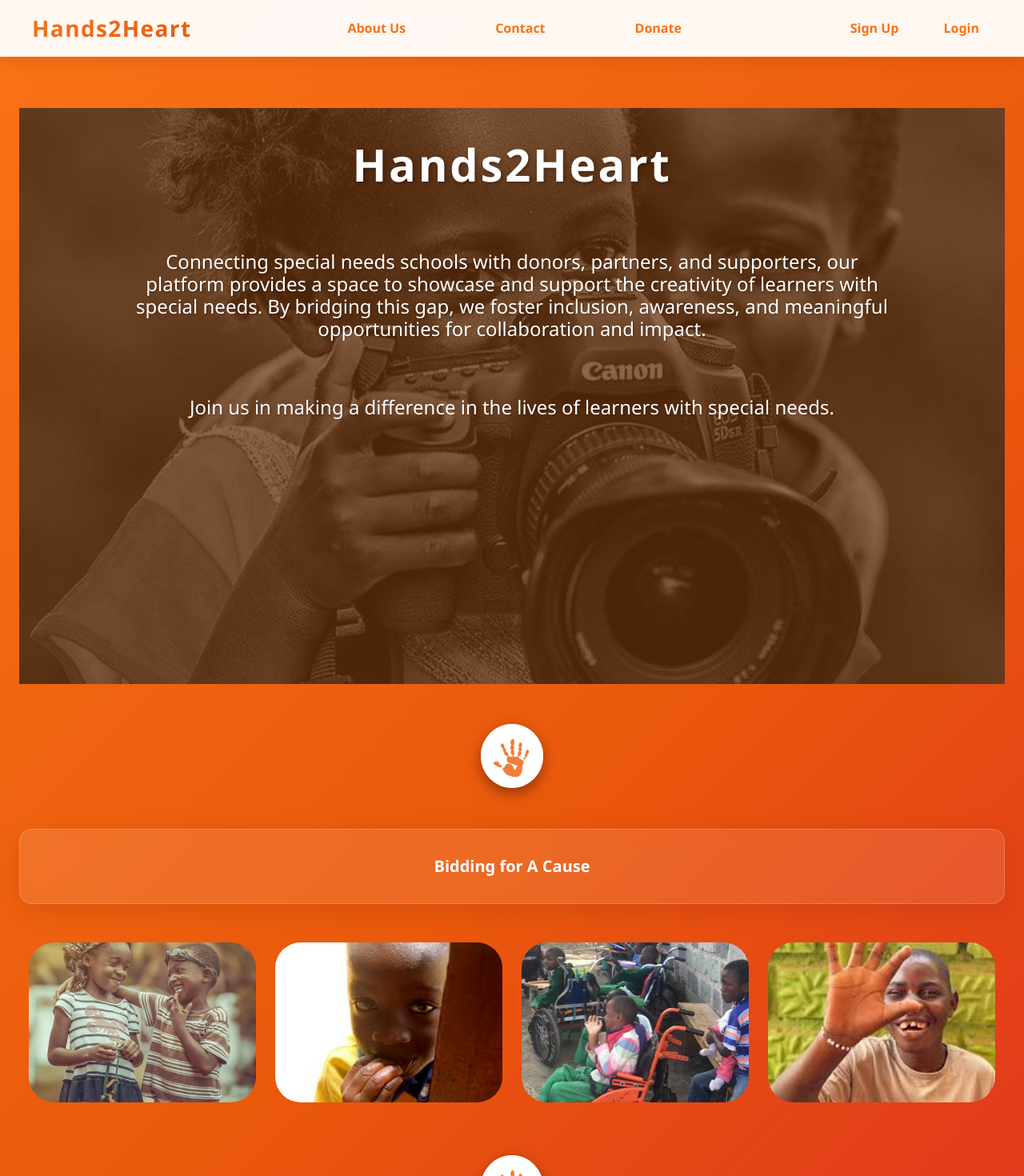
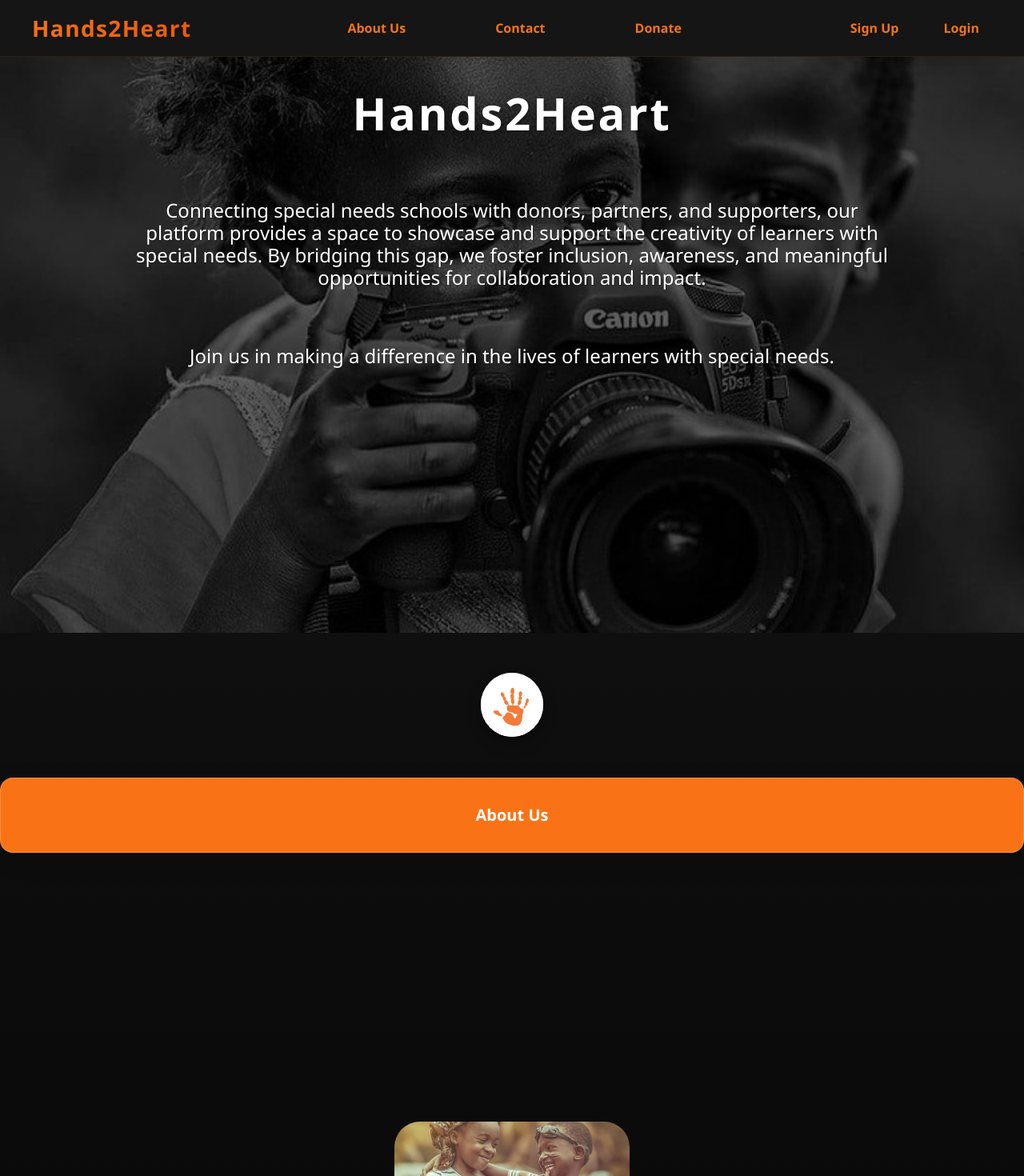
Before and after one commit to grandtheftalvin/hands2heart-platform, a React (Create React App) app in the folder my-app/: page / in a window 1280 px wide. Shown: the top 1470 px of the page at 80% size. Built offline with nearby package versions, Linux system fonts and the light colour scheme.

Commit message:
Did a few changes.

```diff
--- a/my-app/src/components/Navbar.css
+++ b/my-app/src/components/Navbar.css
@@ -1,7 +1,7 @@
 /* Navbar.css */
 .navbar {
-  background: rgba(255, 255, 255, 0.95);
-  backdrop-filter: blur(10px);
+  background: #151515;
+  backdrop-filter: blur(10000px);
   color: #f97316;
   box-shadow: 0 4px 20px rgba(0, 0, 0, 0.1);
   padding: 1rem 1.5rem;
--- a/my-app/src/pages/Landing.css
+++ b/my-app/src/pages/Landing.css
@@ -3,10 +3,12 @@
   padding: 0;
   box-sizing: border-box;
   font-family: 'Segoe UI', Tahoma, Geneva, Verdana, sans-serif;
+
 }
 
 .landing-container {
-  background: linear-gradient(135deg, #f97316 0%, #ea580c 50%, #dc2626 100%);
+  background: linear-gradient(180deg, #151515 0%, #0a0a0a 50%, #000000 100%);
+  /*background: linear-gradient(135deg, #f97316 0%, #ea580c 50%, #dc2626 100%); */
   min-height: 100vh;
   display: flex;
   flex-direction: column;
@@ -24,6 +26,7 @@
   padding: 2rem 1.5rem;
   text-align: center;
   position: relative;
+
 }
 
 .head-content::before {
@@ -33,8 +36,10 @@
   left: 0;
   right: 0;
   bottom: 0;
-  background: rgba(249, 115, 22, 0.3);
+  background: none;
+  /*background: rgba(0, 0, 0, 0.4);*/
   z-index: 1;
+  transition: transform 0.3s ease;
 }
 
 .head-content > * {
@@ -44,7 +49,7 @@
 
 .main-content {
   flex-grow: 1;
-  padding: 4rem 1.5rem;
+
   text-align: center;
 }
 
@@ -85,7 +90,8 @@
   display: flex;
   flex-direction: row;
   flex-wrap: wrap;
-  justify-content: space-between;
+  justify-content: center;
+  gap: 1rem;
 
 }
 
@@ -95,7 +101,7 @@
   max-width: 300px;
   border-radius: 2rem;
   object-fit: cover;
-  margin: 1rem auto;
+  margin: 1rem;
   transition: transform 0.3s ease;
 }
 
@@ -105,16 +111,17 @@
 }
 
 .About-Us{
-  background: rgba(255, 255, 255, 0.1);
+  background: #f97316;;
   backdrop-filter: blur(10px);
   border: 1px solid rgba(255, 255, 255, 0.2);
   font-size: 1.25rem;
   line-height: 1.75rem;
   max-width: 80rem;
-  margin: 0 auto 2rem auto;
+  margin: 0 auto 20rem auto;
   padding: 2rem;
   border-radius: 1rem;
   box-shadow: 0 8px 32px rgba(0, 0, 0, 0.1);
+
 }
 
 .button-group {
--- a/my-app/src/pages/Landing.js
+++ b/my-app/src/pages/Landing.js
@@ -27,12 +27,15 @@ function Landing() {
          <div className="logo-section">
             <img src={givingHand} alt="Giving hand logo" className="giving-hand-logo" />
           </div>
-     <h3 className="About-Us">Bidding for A Cause</h3>
+     <h3 className="About-Us">About Us</h3>
       <div className="first-section">
         <img src={specialkid9} alt="Special needs student" className="special-kid-image" />
-        <img src={specialkid8} alt="Special needs student" className="special-kid-image" />
-        <img src={specialkid7} alt="Special needs student" className="special-kid-image" />
-        <img src={specialkid6} alt="Special needs student" className="special-kid-image" />
+        <p className="first-section-text">
+          Hands2Heart is a platform that gives visibility to beautiful handicrafts made by children with special needs.
+          These talented learners often lack access to markets due to limited exposure — we help bridge that gap.
+          By showcasing their work, we connect them with buyers, donors, and supporters who believe in creativity, inclusion, and impact.
+        </p>
+
       </div>
 
 
--- a/package.json
+++ b/package.json
@@ -20,6 +20,7 @@
     "moment": "^2.30.1",
     "multer": "^2.0.1",
     "mysql2": "^3.14.1",
-    "nodemailer": "^7.0.4"
+    "nodemailer": "^7.0.4",
+    "swiper": "^11.2.10"
   }
 }
```
Also changed, not shown: 1 other file (tests, documents, lock files or other folders).
